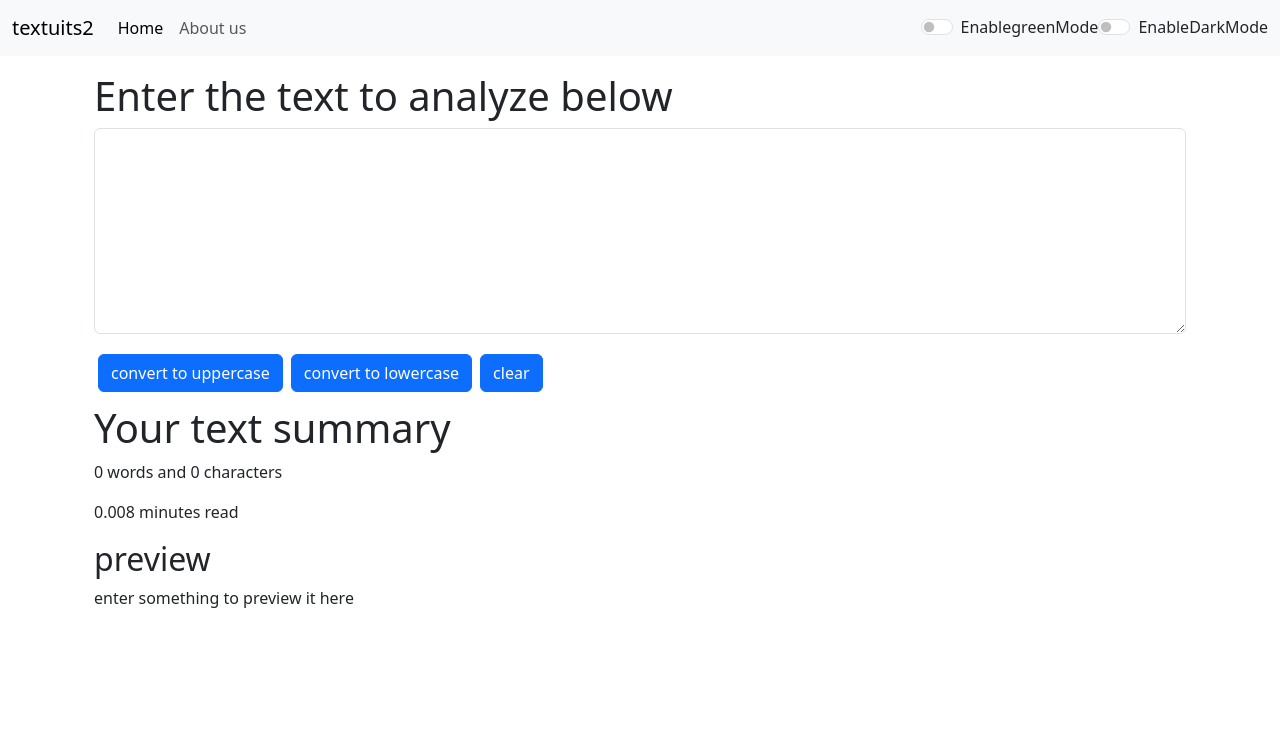
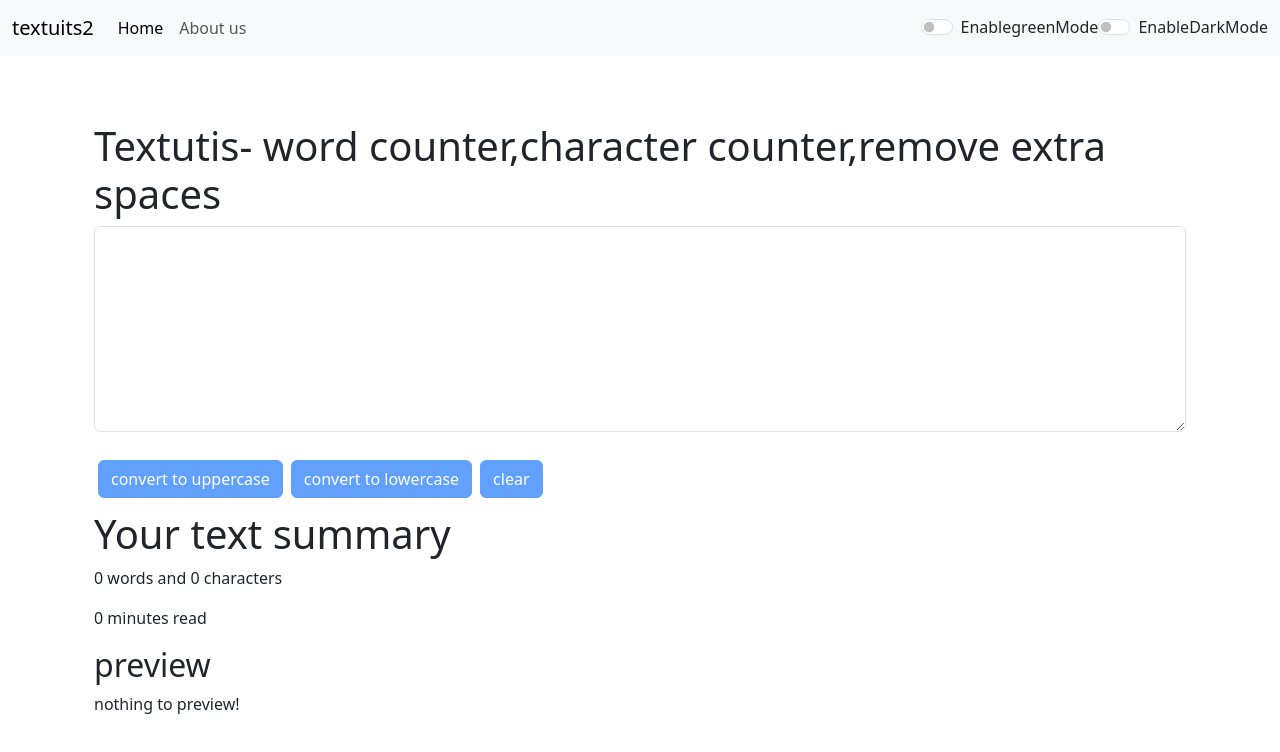
Before and after one commit to muhammadsaadasghar408-cmyk/web-development, a React (Create React App) app: page / in a window 1280 px wide. Shown: the top 752 px of the page. Built offline with nearby package versions, Linux system fonts and the light colour scheme.

Commit message:
Fixing Issues & Wrapping up TextUtils 2

```diff
--- a/src/App.js
+++ b/src/App.js
@@ -33,7 +33,7 @@ setTimeout(() => {
          document.body.style.backgroundColor = 'black';
       document.body.style.color = 'white';
       showAlert("dark mode has been enable","success");
-      document.title='textuits-Darkmode';
+      // document.title='textuits-Darkmode';
     }
     else{
       setMode('light');
@@ -41,7 +41,7 @@ setTimeout(() => {
       document.body.style.backgroundColor = 'white';    // white background
       document.body.style.color = 'black';
       showAlert("light mode has been enable","success");
-      document.title='textuits-lightmode';
+      // document.title='textuits-lightmode';
     }
   }
   const greenMode= ()=>{
@@ -52,7 +52,7 @@ setTimeout(() => {
       document.body.style.backgroundColor = 'green';
       document.body.style.color = 'white';
       showAlert("green mode has been enable","success");
-      document.title='textuits-greenmode';
+      // document.title='textuits-greenmode';
     }
     else{
       setGreenMode('light');
@@ -60,7 +60,7 @@ setTimeout(() => {
       document.body.style.backgroundColor = 'white';    // white background
       document.body.style.color = 'black';
       showAlert("light mode has been enable","success");
-      document.title='textuits-lightmode';
+      // document.title='textuits-lightmode';
     }
   }
   return (
@@ -73,7 +73,7 @@ setTimeout(() => {
   {/* <Textform heading="Enter the text to analyze below" mode={mode} showAlert={showAlert}/> */}
   {/* <About mode={mode} /> */}
      <Routes>
-          <Route path="/" element={<Textform heading="Enter the text to analyze below" mode={mode} showAlert={showAlert}/>} />
+          <Route path="/" element={<Textform heading="Textutis- word counter,character counter,remove extra spaces" mode={mode} showAlert={showAlert}/>} />
           <Route path="/about" element={<About mode={mode} />} />
           {/* <Route path="/home" element={<Home />} /> */}
         </Routes>
--- a/src/components/About.js
+++ b/src/components/About.js
@@ -34,7 +34,7 @@ export default function About(props) {
     color: props.mode==='dark'?'white':'black',
     backgroundColor: props.mode==='dark'?'black':'white',
     border: '2px solid',
-    borderColor:  props.mode==='dark'?'white':'black'
+    borderColor: props.mode==='dark'?'dark':'white'
   }
   return (
     <div className="container" style={myStyle} >
--- a/src/components/Alert.js
+++ b/src/components/Alert.js
@@ -6,9 +6,10 @@ function Alert(props) {
     return lower.charAt().toUpperCase()+lower.slice(1);
   }
   return (
-        props.alert && <div className={`alert alert-${props.alert.type} alert-dismissible fade show`} role="alert">
+    <div style={{height:'50px'}}>
+       { props.alert && <div className={`alert alert-${props.alert.type} alert-dismissible fade show`} role="alert">
          <strong>{captalize(props.alert.type)}</strong>:{props.alert.msg}
-
+        </div>}
         </div>
   )
 }
--- a/src/components/Textform.js
+++ b/src/components/Textform.js
@@ -18,7 +18,7 @@ export default function Textform(props) {
 
   const handleclearclick=()=>{
     // console.log("upercase was clicked");
-    let newtext = " ";
+    let newtext = "";
     setText(newtext)
     props.showAlert("clear text","success");
   }
@@ -36,10 +36,10 @@ export default function Textform(props) {
   return (
     <>
     <div className="container" >
-      <h1>
+      <h1 className='my-2' >
         {props.heading}
       </h1>
-      <div className="mb-3">
+      <div className="mb-4">
         {/* <label for="mybox" className="form-label">  Example textarea </label> */}
         <textarea
           className="form-control"
@@ -50,17 +50,17 @@ export default function Textform(props) {
           id="mybox"
         ></textarea>
       </div>
-      <button className="btn btn-primary mx-1 my-1" onClick={handleupclick}> convert to uppercase </button>
-      <button className="btn btn-primary mx-1 my-1" onClick={handleloclick}> convert to lowercase </button>
-      <button className="btn btn-primary mx-1 my-1" onClick={handleclearclick}> clear </button>
+      <button disabled={text.length===0} className="btn btn-primary mx-1 my-1" onClick={handleupclick}> convert to uppercase </button>
+      <button disabled={text.length===0} className="btn btn-primary mx-1 my-1" onClick={handleloclick}> convert to lowercase </button>
+      <button disabled={text.length===0} className="btn btn-primary mx-1 my-1" onClick={handleclearclick}> clear </button>
 
     </div>
     <div className="container my-2">
       <h1>Your text summary</h1>
       <p>{text.split(" ").filter((element)=>{ return element.length!==0}).length} words and {text.length} characters</p>
-      <p>{0.008 *text.split(" ").length} minutes read</p>
+      <p>{0.008 *text.split(" ").filter((element)=>{ return element.length!==0}).length} minutes read</p>
       <h2>preview</h2>
-      <p>{text.length>0?text:'enter something to preview it here'}</p>
+      <p>{text.length>0?text:'nothing to preview!'}</p>
     </div>
     </>
   );
```
